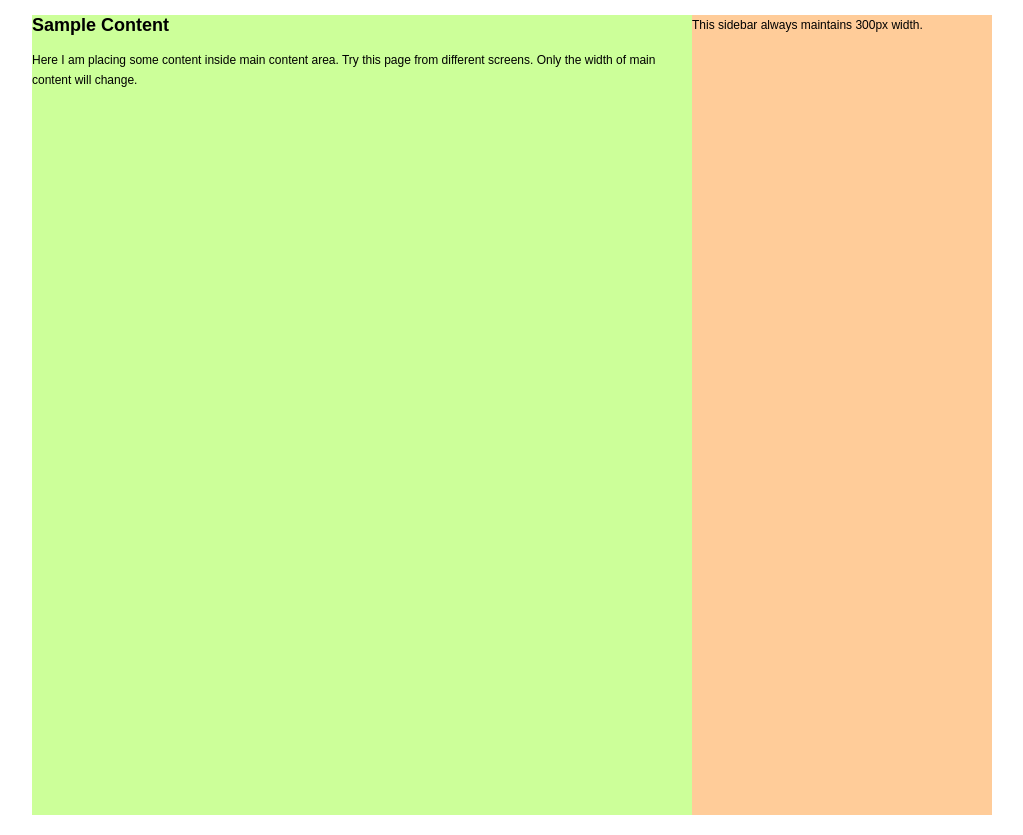
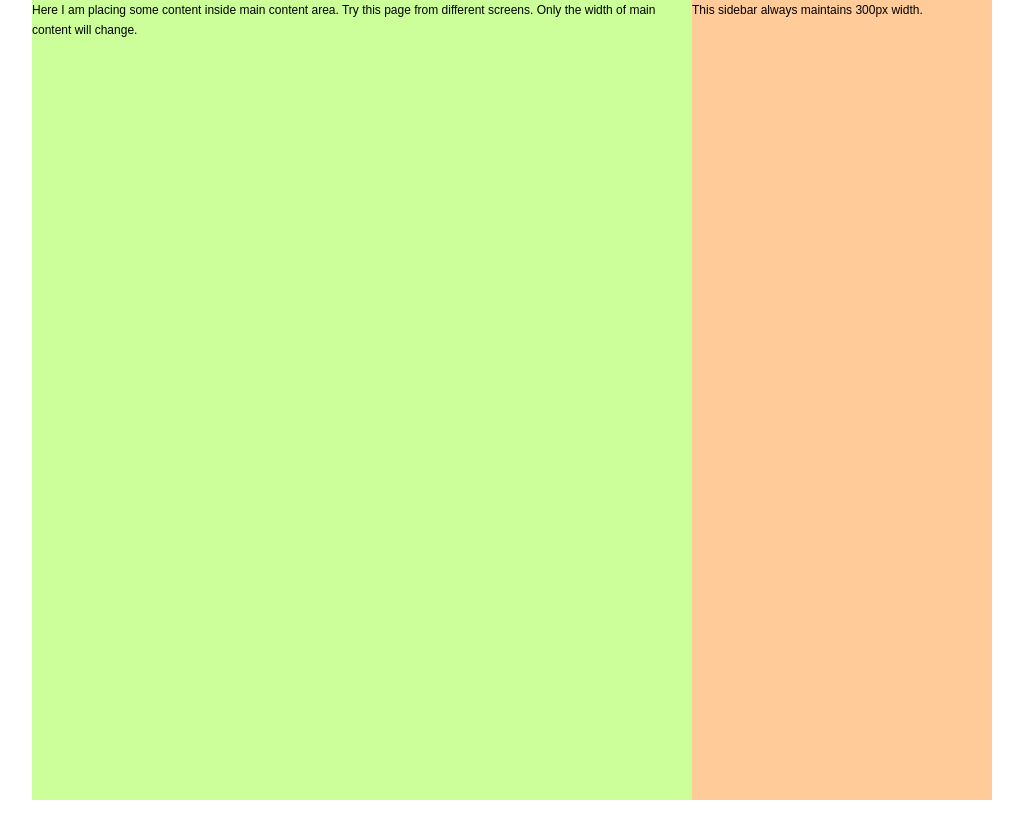
Before and after one commit to responsivewebdesign/responsivewebdesign.github.io, a plain HTML site: page 4.html in a window 1280 px wide. Shown: the whole page, without its empty margins (128-1151 px from the left). Drawn offline with Linux system fonts and the light colour scheme.

```diff
--- a/4.html
+++ b/4.html
@@ -39,7 +39,6 @@
 <!-- Section 1 -->
 <div class="container clearfix">
 	<div class="maincontent">
-		<h2>Sample Content</h2>
 		Here I am placing some content inside main content area. Try this page from different screens. Only the width of main content will change.
 	</div>
 	<div class="sidebar">
```
